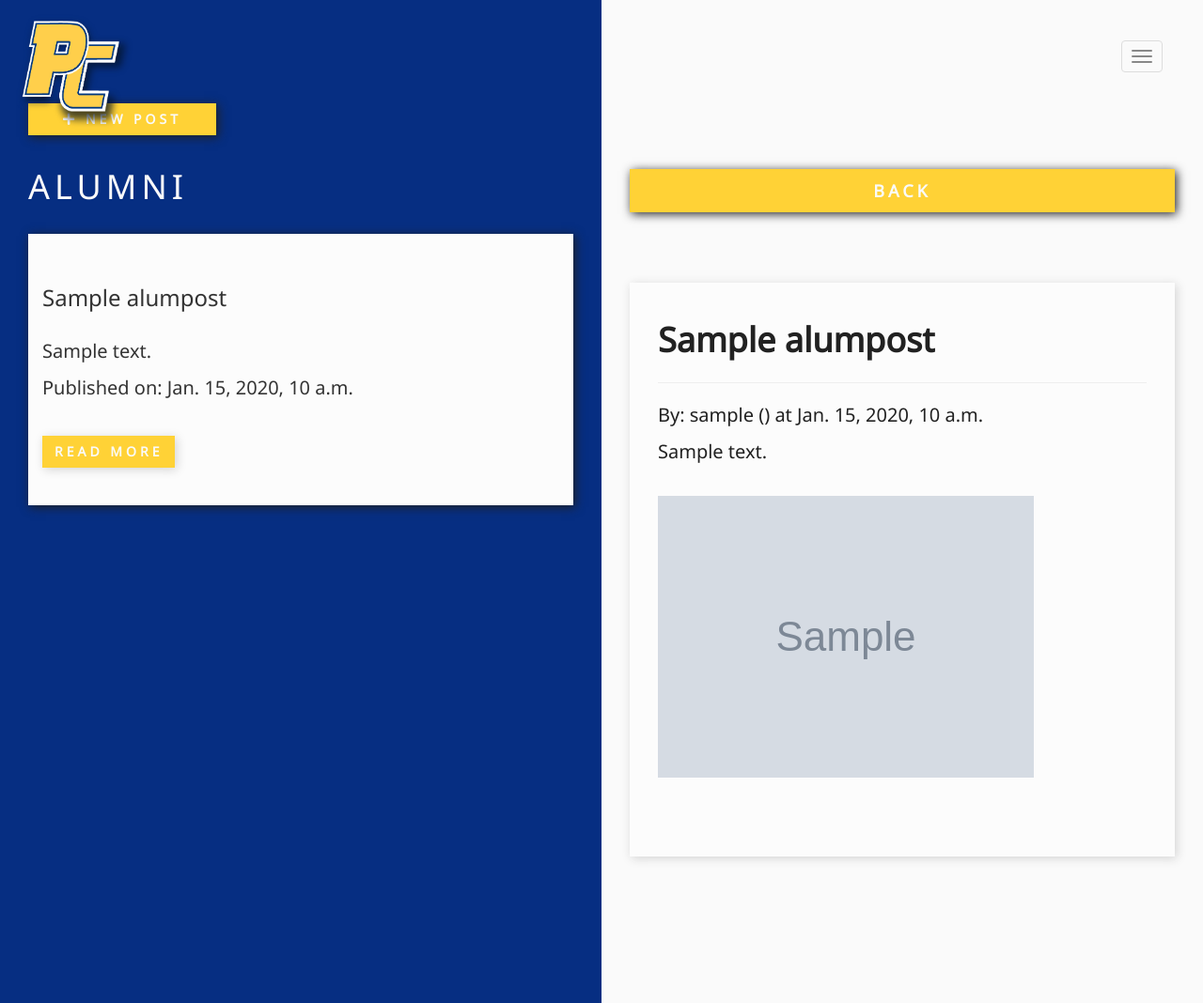
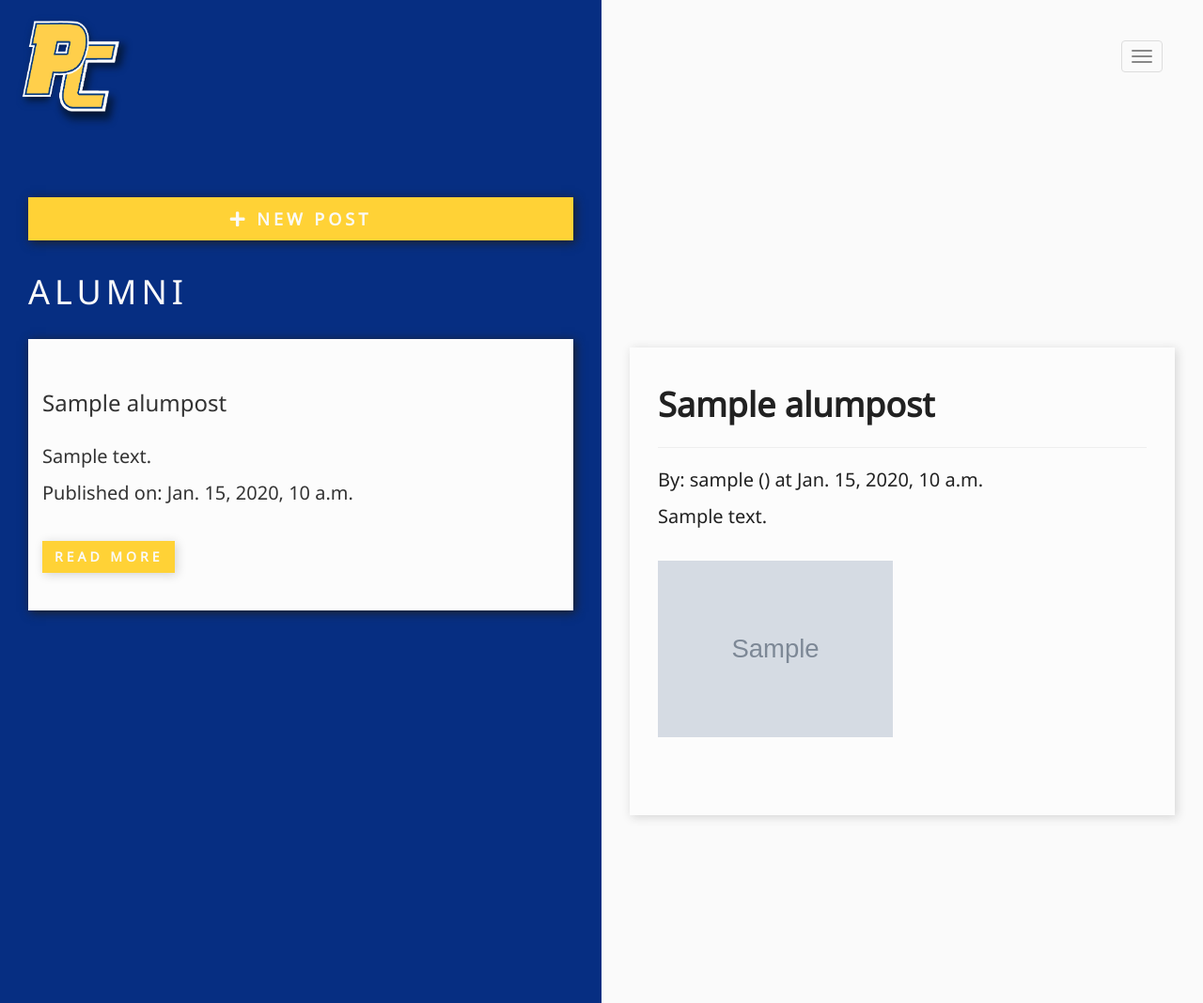
Before and after one commit to david-hub024/PCS_Swimming, a Django app: page /alumni/1/ in a window 1280 px wide. Shown: the top 1068 px of the page at 94% size. Run offline with Django 3.2, Linux system fonts and the light colour scheme; tables that the repository leaves empty hold one stand-in row (values such as "Sample post"); grey boxes marked "Sample" are stand-in pictures; some libraries are stand-ins or nearby versions; some web fonts are replaced.

Commit message:
minor styling changes for photos on alumni detail page

```diff
--- a/alumni/templates/alumni/alumnipostdetail.html
+++ b/alumni/templates/alumni/alumnipostdetail.html
@@ -14,12 +14,19 @@
 <br>
 <br>
 <br>
+
 <div class="include_responsive hidden-xs hidden-sm">
+      <br>
+    <br>
+
  <div class="col-xs-hidden col-sm-hidden col-md-6 col-lg-6">
+     <br>
+     <br>
+         <br>
     <div class="container posts">
     <br>
     <br>
-        <a href="{% url 'new_alum_post' %}" class ='btn btn-md login-btn new-post'> <i class ='fa fa-plus'></i> New Post</a>
+        <a href="{% url 'new_alum_post' %}" class ='btn btn-lg login-btn new-post responsive'> <i class ='fa fa-plus'></i> New Post</a>
     <br>
 
         <h3 class='heading'>Alumni</h3>
@@ -49,10 +56,15 @@
 </style>
 
 <div class="col-xs-12 col-sm-12 col-md-6 col-lg-6 detail-content">
+
     <div class="container detail">
     <br>
     <br>
-        <a href="{% url 'get_alum_posts' %}" class="btn btn-lg login-btn new-post responsive" style='padding: 10px 16px;'>Back</a>
+        <a href="{% url 'get_alum_posts' %}" class="hidden-md hidden-lg btn btn-lg login-btn new-post responsive" style='padding: 10px 16px;'>Back</a>
+        <br>
+        <br>
+        <br>
+        <br>
         <br>
         <br>
         <br>
--- a/static/css/base.css
+++ b/static/css/base.css
@@ -49,6 +49,10 @@ li {
 
 #links {
     color: #fafafa;
+}
+
+#links:hover {
+    color: #FFD236;
 }
 
 #scroll-button {
@@ -377,7 +381,6 @@ h5 {
 }
 
 .alumni-photo {
-    width: auto;
     height: auto;
 }
 
```
